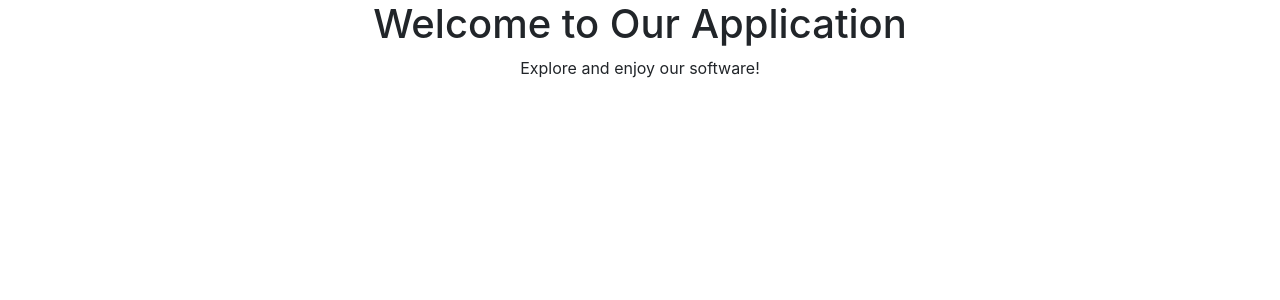
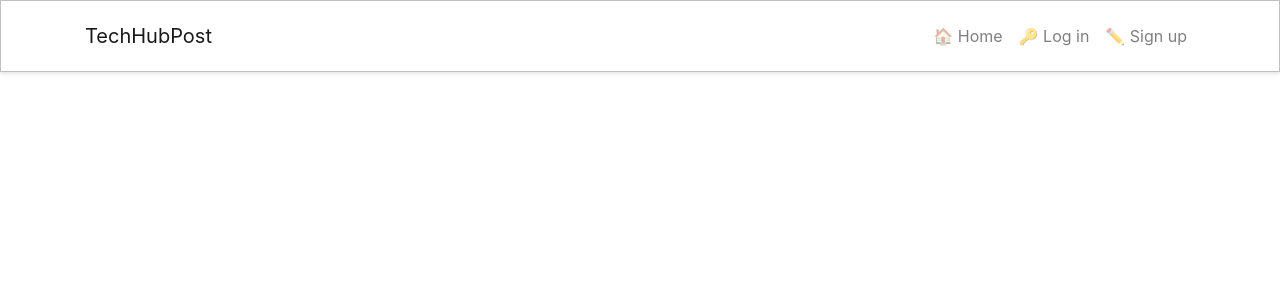
Before and after one commit to Filmon-gh/front-end--techposthub, a React (Create React App) app: page / in a window 1280 px wide. Shown: the top 300 px of the page. Built offline with nearby package versions, Linux system fonts and the light colour scheme.

Commit message:
Add navigation bar

```diff
--- a/src/App.js
+++ b/src/App.js
@@ -1,10 +1,10 @@
-import "./App.css";
+import styles from "./App.module.css";
+import NavBar from "./components/NavBar";
 
 function App() {
   return (
-    <div className="App">
-      <h1>Welcome to Our Application</h1>
-      <p>Explore and enjoy our software!</p>
+    <div className={styles.App}>
+      <NavBar />
     </div>
   );
 }
--- /dev/null
+++ b/src/App.module.css
@@ -0,0 +1,31 @@
+/* Modified CSS for App */
+.AppContainer {
+    font-family: "Poppins", sans-serif;
+    background-color: #f0f0f0;
+    min-height: 100vh;
+}
+
+/* Common styles for links */
+a {
+    color: #666666;
+    transition: color 0.3s ease-in-out;
+    text-decoration: none;
+}
+
+a:hover {
+    color: #2142b2;
+}
+
+/* Common styles for icons */
+.icon {
+    color: #999999;
+    font-size: 1.5rem;
+    padding: 8px;
+    vertical-align: middle;
+}
+
+.icon:hover {
+    cursor: pointer;
+    color: #2142b2;
+    transition: color 0.3s ease-in-out;
+}
```
